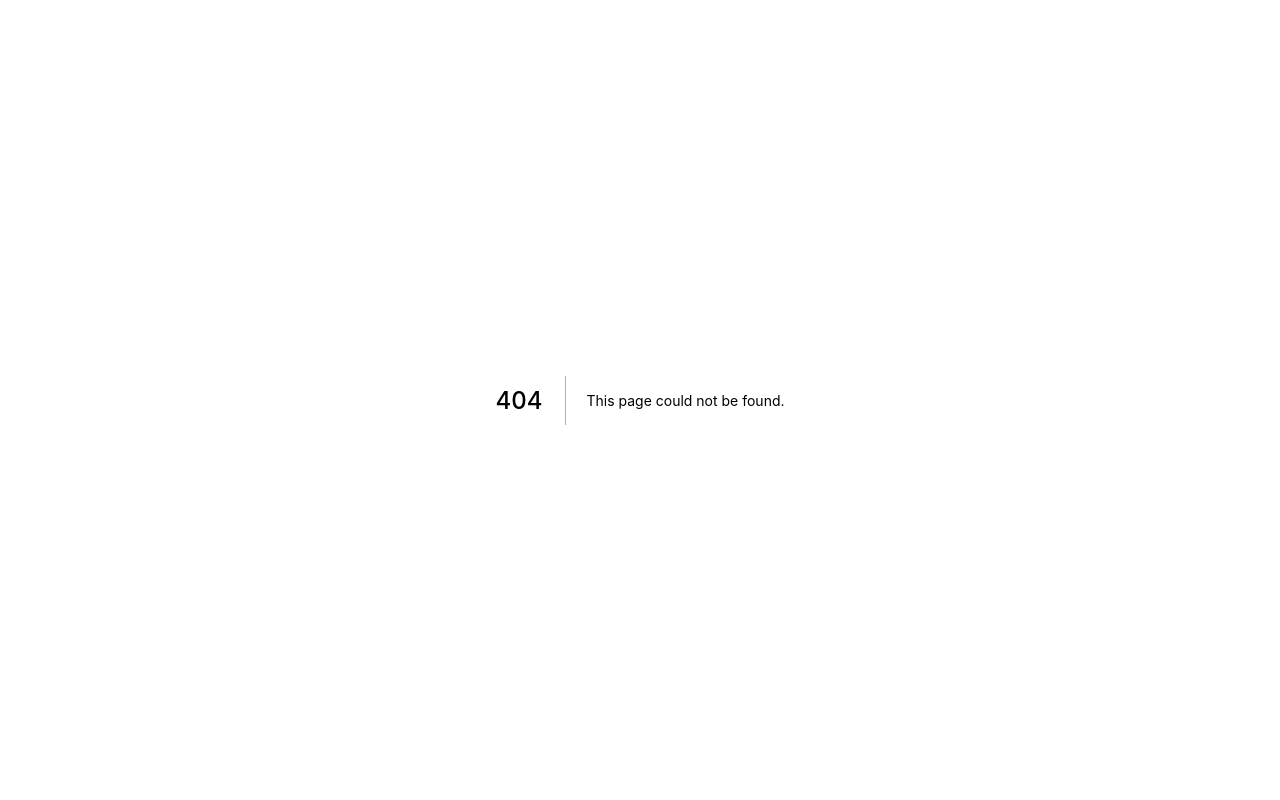
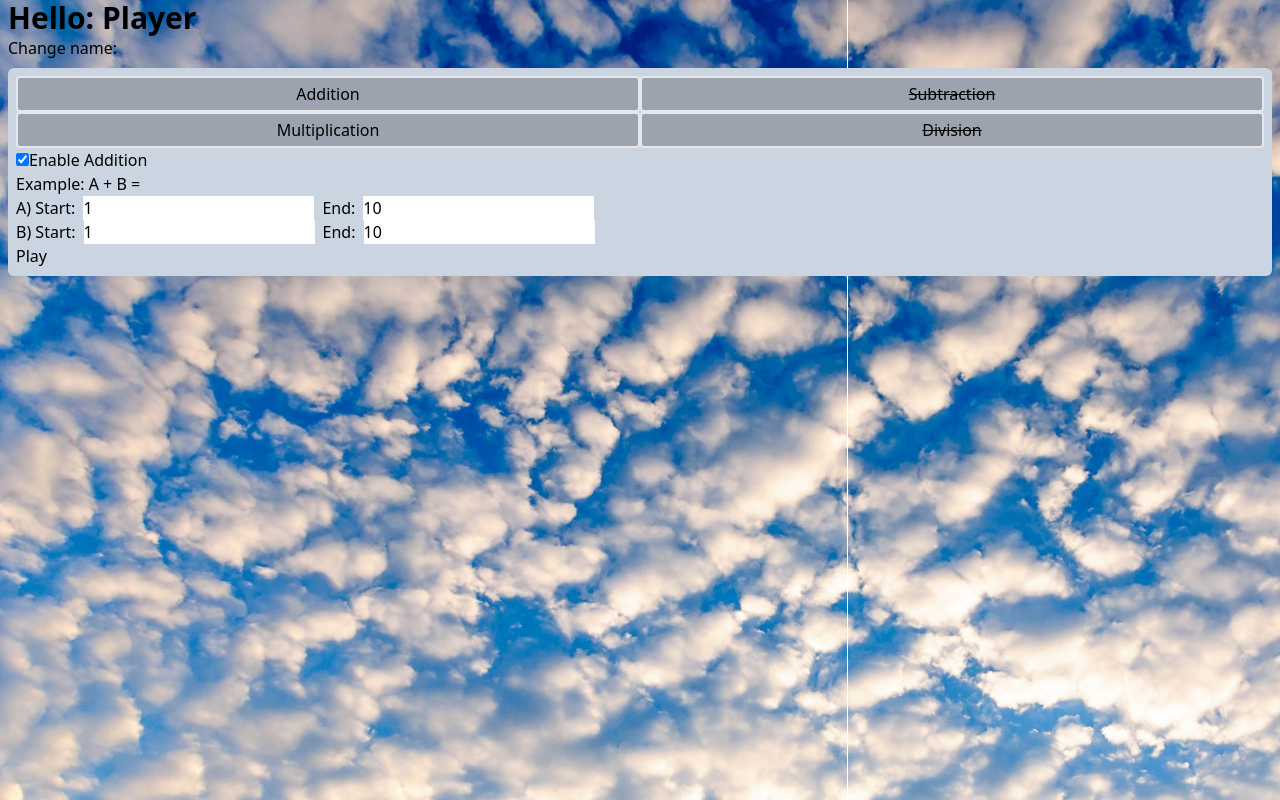
Before and after one commit to eriktoger/Math_Game2, a Next.js app: page /home in a window 1280 px wide. Before the commit this address had no page. Built offline with nearby package versions, Linux system fonts and the light colour scheme.

Commit message:
Feature: Add multiplication

```diff
--- a/pages/_app.tsx
+++ b/pages/_app.tsx
@@ -5,7 +5,9 @@ import { SettingsProvider } from "./settingsContext";
 function MyApp({ Component, pageProps }: AppProps) {
   return (
     <SettingsProvider>
-      <Component {...pageProps} />
+      <div className="min-h-screen bg-cloud bg-cover bg-fixed ">
+        <Component {...pageProps} />
+      </div>
     </SettingsProvider>
   );
 }
--- a/pages/constants.ts
+++ b/pages/constants.ts
@@ -1,6 +1,6 @@
 import { Operation, User } from "./types";
 
-export const initialAddition = {
+export const initialOperation = {
   enabled: true,
   firstStart: 1,
   firstEnd: 10,
--- /dev/null
+++ b/pages/home/components.tsx
@@ -0,0 +1,130 @@
+import { ChangeEvent, Dispatch, SetStateAction } from "react";
+import { useSettingsContext } from "../settingsContext";
+import { Operation } from "../types";
+
+const generateOperationChangeHandler =
+  (setter: Dispatch<SetStateAction<Operation>>, field: keyof Operation) =>
+  (event: ChangeEvent<HTMLInputElement>) =>
+    setter((oldAddition) => ({
+      ...oldAddition,
+      [field]: Number(event.target.value.replace(/[^0-9]/g, "")),
+    }));
+
+type NumberInputProps = {
+  value: number;
+  changeHandler: (event: ChangeEvent<HTMLInputElement>) => void;
+};
+
+const NumberInput = ({ value, changeHandler }: NumberInputProps) => (
+  <input
+    className="mx-2"
+    type="number"
+    value={value}
+    onChange={changeHandler}
+    size={5}
+  />
+);
+
+//make a generall one and craete 4 special ones?
+const OperationInputs = ({
+  operation,
+  setOperation,
+  title,
+  exampleText,
+}: {
+  operation: Operation;
+  setOperation: Dispatch<SetStateAction<Operation>>;
+  title: string;
+  exampleText: string;
+}) => (
+  <>
+    <div>
+      <input
+        type="checkbox"
+        id="scales"
+        name="scales"
+        checked={operation.enabled}
+        onChange={() =>
+          setOperation((oldOperation) => ({
+            ...oldOperation,
+            enabled: !oldOperation.enabled,
+          }))
+        }
+      />
+      <label htmlFor="scales">Enable {title}</label>
+    </div>
+    <span>{exampleText}</span>
+
+    <div>
+      A) Start:
+      <NumberInput
+        value={operation.firstStart}
+        changeHandler={generateOperationChangeHandler(
+          setOperation,
+          "firstStart"
+        )}
+      />
+      End:
+      <NumberInput
+        value={operation.firstEnd}
+        changeHandler={generateOperationChangeHandler(setOperation, "firstEnd")}
+      />
+    </div>
+    <div>
+      B) Start:
+      <NumberInput
+        value={operation.secondStart}
+        changeHandler={generateOperationChangeHandler(
+          setOperation,
+          "secondStart"
+        )}
+      />
+      End:
+      <NumberInput
+        value={operation.secondEnd}
+        changeHandler={generateOperationChangeHandler(
+          setOperation,
+          "secondEnd"
+        )}
+      />
+    </div>
+  </>
+);
+
+export const AdditionInputs = () => {
+  const { addition, setAddition } = useSettingsContext();
+  return (
+    <OperationInputs
+      operation={addition}
+      setOperation={setAddition}
+      title="Addition"
+      exampleText="Example: A + B ="
+    />
+  );
+};
+
+export const MultiplicationInputs = () => {
+  const { multiplication, setMultiplication } = useSettingsContext();
+  return (
+    <OperationInputs
+      operation={multiplication}
+      setOperation={setMultiplication}
+      title="Multiplication"
+      exampleText="Example: A * B ="
+    />
+  );
+};
+
+export const OperationButton = ({
+  operation,
+  onClick,
+  enabled,
+}: {
+  operation: string;
+  onClick: () => void;
+  enabled: boolean;
+}) => (
+  <button onClick={onClick} className="p-1 border-2 rounded bg-gray-400 ">
+    <span className={enabled ? "" : "line-through"}>{operation}</span>
+  </button>
+);
--- /dev/null
+++ b/pages/home/index.tsx
@@ -0,0 +1,79 @@
+import Link from "next/link";
+import type { NextPage } from "next";
+import { useState } from "react";
+import { useSettingsContext } from "../settingsContext";
+import {
+  AdditionInputs,
+  MultiplicationInputs,
+  OperationButton,
+} from "./components";
+
+const Home: NextPage = () => {
+  const { user, addition, multiplication, setUser } = useSettingsContext();
+  const [changeName, setChangeName] = useState(false);
+  const [currentName, setCurrentName] = useState(user.name);
+  const [currentOperation, setCurrentOperation] = useState("Addition");
+  const operationEnabled = addition.enabled || multiplication.enabled;
+  return (
+    <>
+      <h1 className="text-3xl font-bold mx-2">Hello: {user.name} </h1>
+      <button
+        className="mx-2"
+        onClick={() => {
+          if (changeName) {
+            setUser((oldUser) => ({ ...oldUser, name: currentName }));
+            setChangeName(false);
+          } else {
+            setChangeName(true);
+          }
+        }}
+      >
+        {changeName ? "Save name: " : "Change name: "}
+      </button>
+
+      {changeName && (
+        <input
+          value={currentName}
+          onChange={(event) => {
+            event.preventDefault();
+            setCurrentName(event.target.value);
+          }}
+        />
+      )}
+      <div className="flex flex-col bg-slate-300 m-2 p-2 rounded-md">
+        <div className="grid grid-cols-2">
+          <OperationButton
+            operation="Addition"
+            onClick={() => setCurrentOperation("Addition")}
+            enabled={addition.enabled}
+          />
+          <OperationButton
+            operation="Subtraction"
+            onClick={() => setCurrentOperation("Subtraction")}
+            enabled={false}
+          />
+          <OperationButton
+            operation="Multiplication"
+            onClick={() => setCurrentOperation("Multiplication")}
+            enabled={multiplication.enabled}
+          />
+          <OperationButton
+            operation="Division"
+            onClick={() => setCurrentOperation("Division")}
+            enabled={false}
+          />
+        </div>
+        {currentOperation === "Addition" && <AdditionInputs />}
+        {currentOperation === "Multiplication" && <MultiplicationInputs />}
+
+        <Link href={operationEnabled ? "/play" : ""}>
+          <a>
+            {operationEnabled ? "Play" : "Enable an operation to start playing"}
+          </a>
+        </Link>
+      </div>
+    </>
+  );
+};
+
+export default Home;
--- a/pages/index.tsx
+++ /dev/null
@@ -1,103 +0,0 @@
-import Link from "next/link";
-import type { NextPage } from "next";
-import {
-  ChangeEvent,
-  Dispatch,
-  SetStateAction,
-  useEffect,
-  useState,
-} from "react";
-import { useSettingsContext } from "./settingsContext";
-import { Operation } from "./types";
-
-const generateOperationChangeHandler =
-  (setter: Dispatch<SetStateAction<Operation>>, field: keyof Operation) =>
-  (event: ChangeEvent<HTMLInputElement>) =>
-    setter((oldAddition) => ({
-      ...oldAddition,
-      [field]: Number(event.target.value.replace(/[^0-9]/g, "")),
-    }));
-
-type NumberInputProps = {
-  value: number;
-  changeHandler: (event: ChangeEvent<HTMLInputElement>) => void;
-};
-
-const NumberInput = ({ value, changeHandler }: NumberInputProps) => (
-  <input type="number" value={value} onChange={changeHandler} />
-);
-
-const Home: NextPage = () => {
-  const { user, addition, setAddition, setUser } = useSettingsContext();
-
-  return (
-    <div className="flex flex-col">
-      <h1 className="text-3xl font-bold">Hello: {user.name} </h1>
-      <input
-        onChange={(event) => {
-          event.preventDefault();
-
-          setUser((oldUser) => ({ ...oldUser, name: event.target.value }));
-        }}
-      />
-      <div>
-        <input
-          type="checkbox"
-          id="scales"
-          name="scales"
-          checked={addition.enabled}
-          onChange={() =>
-            setAddition((oldAddition) => ({
-              ...oldAddition,
-              enabled: !oldAddition.enabled,
-            }))
-          }
-        />
-        <label htmlFor="scales">Addition</label>
-      </div>
-      <span>Example: A + B = ?</span>
-
-      <div>
-        A: Start:
-        <NumberInput
-          value={addition.firstStart}
-          changeHandler={generateOperationChangeHandler(
-            setAddition,
-            "firstStart"
-          )}
-        />
-        End:{" "}
-        <NumberInput
-          value={addition.firstEnd}
-          changeHandler={generateOperationChangeHandler(
-            setAddition,
-            "firstEnd"
-          )}
-        />
-      </div>
-      <div>
-        B: Start:{" "}
-        <NumberInput
-          value={addition.secondStart}
-          changeHandler={generateOperationChangeHandler(
-            setAddition,
-            "secondStart"
-          )}
-        />{" "}
-        End:{" "}
-        <NumberInput
-          value={addition.secondEnd}
-          changeHandler={generateOperationChangeHandler(
-            setAddition,
-            "firstEnd"
-          )}
-        />
-      </div>
-      <Link href="/play">
-        <a>Play</a>
-      </Link>
-    </div>
-  );
-};
-
-export default Home;
--- a/pages/play/index.tsx
+++ b/pages/play/index.tsx
@@ -1,14 +1,18 @@
 import type { NextPage } from "next";
 import Link from "next/link";
 import Image from "next/image";
-import { useEffect, useState } from "react";
-import init, { generate_equation, generate_order } from "../../wasm/pkg/wasm";
+import { useCallback, useEffect, useState } from "react";
+import init, {
+  generate_addition,
+  generate_multiplication,
+  generate_order,
+} from "../../wasm/pkg/wasm";
 import { useSettingsContext } from "../settingsContext";
 import { Equation } from "../types";
 import backUpImage from "../../public/cat1.jpg";
 
 const Play: NextPage = () => {
-  const { addition } = useSettingsContext();
+  const { addition, multiplication } = useSettingsContext();
   const [answer, setAnswer] = useState<number | null>(null);
   const [equation, setEquation] = useState<Equation | null>(null);
   const [revealOrder, setRevealOrder] = useState<number[]>([]);
@@ -16,17 +20,33 @@ const Play: NextPage = () => {
   const [wasmLoaded, setWasmLoaded] = useState(false);
   const [errorMessage, setErrorMessage] = useState("");
 
+  const generateEquation = useCallback((): Equation => {
+    if (addition.enabled && multiplication.enabled) {
+      if (Math.random() > 0.5) {
+        return generate_addition(addition);
+      }
+      return generate_multiplication(multiplication);
+    }
+    if (addition.enabled) {
+      return generate_addition(addition);
+    }
+    if (multiplication.enabled) {
+      return generate_multiplication(multiplication);
+    }
+    throw "No enabled operator!";
+  }, [addition, multiplication]);
+
   useEffect(
     function initilizeWasm() {
       init().then(() => {
         setWasmLoaded(true);
-        const newEquation = generate_equation(addition) as Equation;
+        const newEquation = generateEquation();
         const order = generate_order();
         setRevealOrder(order);
         setEquation(newEquation);
       });
     },
-    [addition]
+    [generateEquation]
   );
 
   if (!wasmLoaded) {
@@ -52,7 +72,7 @@ const Play: NextPage = () => {
           onClick={() => {
             if (answer === equation?.answer) {
               setCorrectAnswers((value) => value + 1);
-              const newEquation = generate_equation(addition);
+              const newEquation = generateEquation();
               setEquation(newEquation);
               setAnswer(null);
             } else {
@@ -76,8 +96,8 @@ const Play: NextPage = () => {
         <Image src={backUpImage} alt="Picture" className="absolute" />
       </div>
       <div>
-        <Link href="/">
-          <a>Back to Settings</a>
+        <Link href="/home">
+          <a>Back Home</a>
         </Link>
       </div>
     </div>
--- a/pages/settingsContext.tsx
+++ b/pages/settingsContext.tsx
@@ -1,24 +1,31 @@
 import { createContext, useContext, useState } from "react";
-import { initialUser, initialAddition } from "./constants";
+import { initialUser, initialOperation } from "./constants";
 import { Operation, SettingsState, User } from "./types";
 
 const useSettingsState = (): SettingsState => {
   const [user, setUser] = useState<User>(initialUser);
-  const [addition, setAddition] = useState<Operation>(initialAddition);
+  const [addition, setAddition] = useState(initialOperation);
+  //const [subtraction, setSubtraction] = useState(initialOperation);
+  const [multiplication, setMultiplication] = useState(initialOperation);
+  //const [division, setDivision] = useState(initialOperation);
 
   return {
     user,
     setUser,
     addition,
     setAddition,
+    multiplication,
+    setMultiplication,
   };
 };
 
 const initialSettingsState: SettingsState = {
   user: initialUser,
   setUser: () => {},
-  addition: initialAddition,
+  addition: initialOperation,
   setAddition: () => {},
+  multiplication: initialOperation,
+  setMultiplication: () => {},
 };
 
 const SettingsContext = createContext(initialSettingsState);
--- a/pages/types.ts
+++ b/pages/types.ts
@@ -19,6 +19,8 @@ export type SettingsState = {
   setUser: Dispatch<SetStateAction<User>>;
   addition: Operation;
   setAddition: Dispatch<SetStateAction<Operation>>;
+  multiplication: Operation;
+  setMultiplication: Dispatch<SetStateAction<Operation>>;
 };
 
 export type Equation = {
--- a/tailwind.config.js
+++ b/tailwind.config.js
@@ -6,7 +6,7 @@ module.exports = {
   theme: {
     extend: {
       backgroundImage:{
-        cat:"url('../public/cat1.jpg')",
+        cloud:"url('../public/cloud.jpg')",
       }
     },
   },
```
Also changed, not shown: next.config.js (+9 -0 lines), public/cloud.jpg (added), 1 other file (tests, documents, lock files or other folders).
